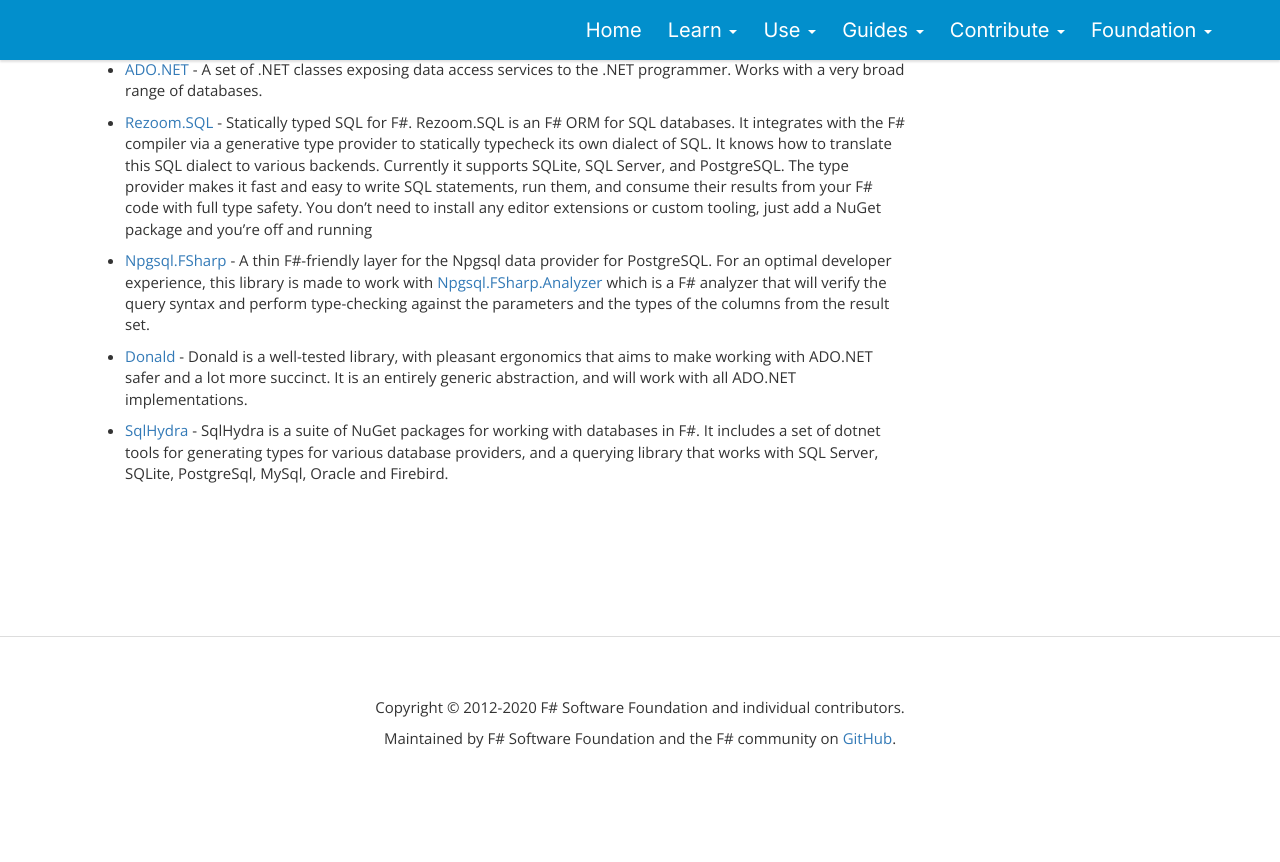
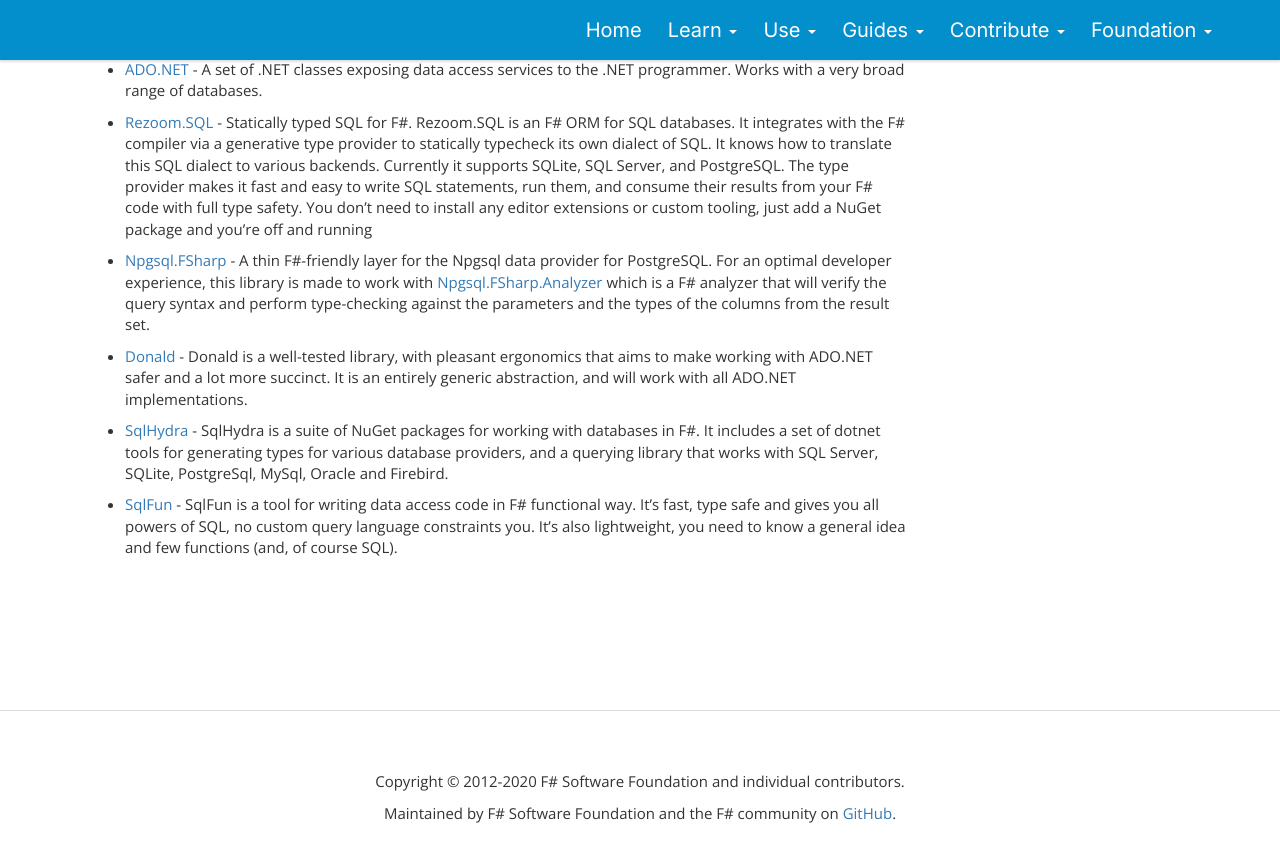
Before and after one commit to fsharp/fsharp.org, a Jekyll site: the page built from guides/data-access/index.md, in a window 1280 px wide and 900 px high, scrolled down 905 px. Shown: the top 862 px of the window. Built offline with Jekyll 4.4.1, drawn with Linux system fonts in a browser that asks for light colours; nearby versions of some CDN libraries; before the commit the page ends 1731 px from its top, so only the background shows below that.

Commit message:
Add SqlFun (#891)
MicroORM based on System.Linq.Expressions mapping sql query to function type.

```diff
--- a/guides/data-access/index.md
+++ b/guides/data-access/index.md
@@ -50,4 +50,8 @@
 
 * [SqlHydra](https://github.com/JordanMarr/SqlHydra) - SqlHydra is a suite of NuGet packages for working with databases in F#. It includes a set of dotnet tools for generating types for various database providers, and a querying library that works with SQL Server, SQLite, PostgreSql, MySql, Oracle and Firebird.
 
+* [SqlFun](https://github.com/jacentino/SqlFun) - SqlFun is a tool for writing data access code in F# functional way.
+It's fast, type safe and gives you all powers of SQL, no custom query language constraints you.
+It's also lightweight, you need to know a general idea and few functions (and, of course SQL).
+
 <br />
```
